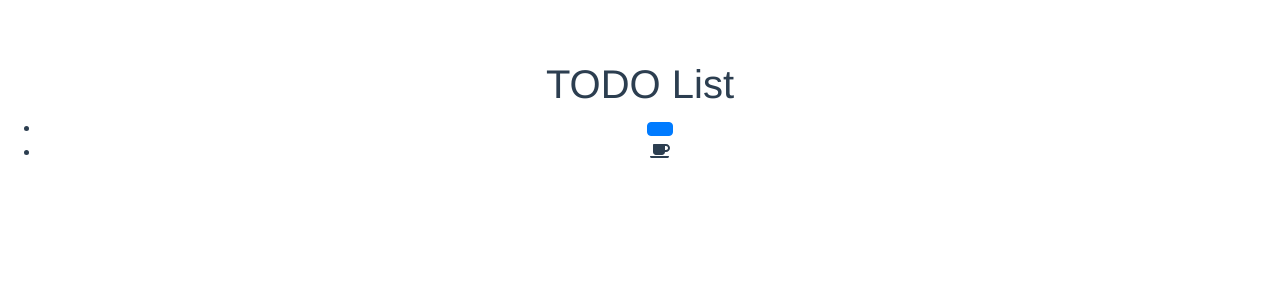
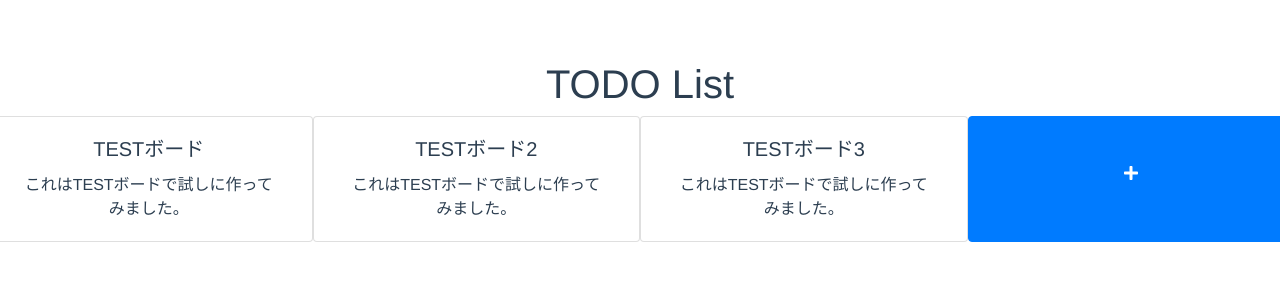
Before and after one commit to Taurin190/vue-todo, a Vue app: page / in a window 1280 px wide. Shown: the top 300 px of the page. Built offline with nearby package versions, Linux system fonts and the light colour scheme.

Commit message:
add home card ui

```diff
--- a/src/components/Home.vue
+++ b/src/components/Home.vue
@@ -2,14 +2,35 @@
     <div>
         <h1>TODO List</h1>
         <div>
-            <ul>
-                <li>
-                    <button class="btn btn-primary" text="aaa" />
-                </li>
-                <li>
-                    <font-awesome-icon icon="coffee" />
-                </li>
-            </ul>
+            <div class="row">
+                <div class="col-3 card">
+                    <div class="card-body">
+                        <h5 class="card-title">TESTボード</h5>
+                        <p class="card-text">
+                             これはTESTボードで試しに作ってみました。
+                        </p>
+                    </div>
+                </div>
+                <div class="col-3 card">
+                    <div class="card-body">
+                        <h5 class="card-title">TESTボード2</h5>
+                        <p class="card-text">
+                             これはTESTボードで試しに作ってみました。
+                        </p>
+                    </div>
+                </div>
+                <div class="col-3 card">
+                    <div class="card-body">
+                        <h5 class="card-title">TESTボード3</h5>
+                        <p class="card-text">
+                             これはTESTボードで試しに作ってみました。
+                        </p>
+                    </div>
+                </div>
+                <a class="btn btn-primary col-3" href="#">
+                    <font-awesome-icon style="height: 100px;" class="align-middle" icon="plus" />
+                </a>
+            </div>
         </div>
     </div>
 </template>
--- a/src/main.js
+++ b/src/main.js
@@ -6,10 +6,10 @@ import BootstrapVue from 'bootstrap-vue'
 import 'bootstrap/dist/css/bootstrap.css'
 import 'bootstrap-vue/dist/bootstrap-vue.css'
 import { library } from '@fortawesome/fontawesome-svg-core'
-import { faCoffee } from '@fortawesome/free-solid-svg-icons'
+import { faCoffee, faPlus } from '@fortawesome/free-solid-svg-icons'
 import { FontAwesomeIcon } from '@fortawesome/vue-fontawesome'
 
-library.add(faCoffee)
+library.add(faCoffee, faPlus)
 Vue.component('font-awesome-icon', FontAwesomeIcon)
 Vue.use(BootstrapVue)
 
```
